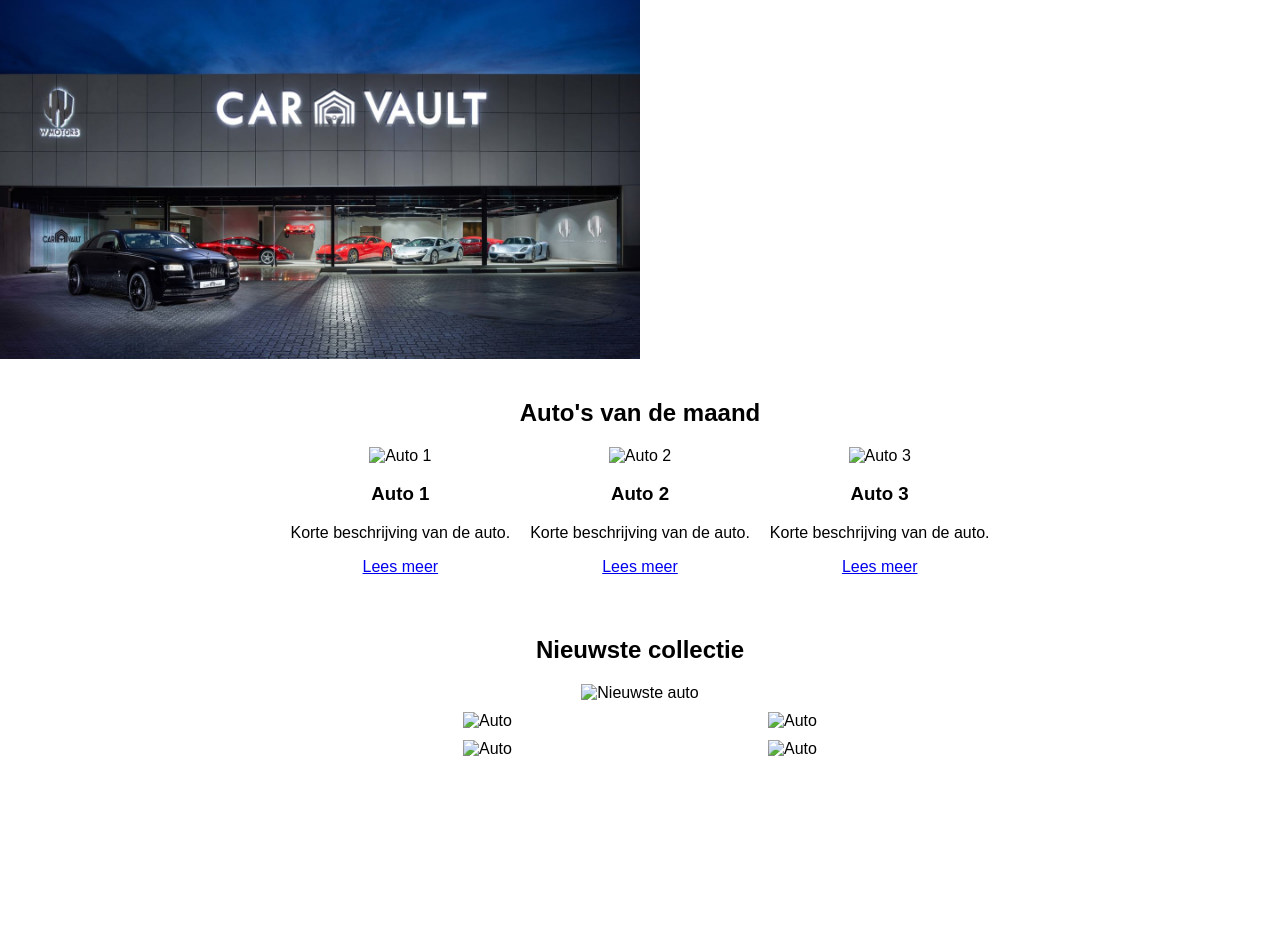
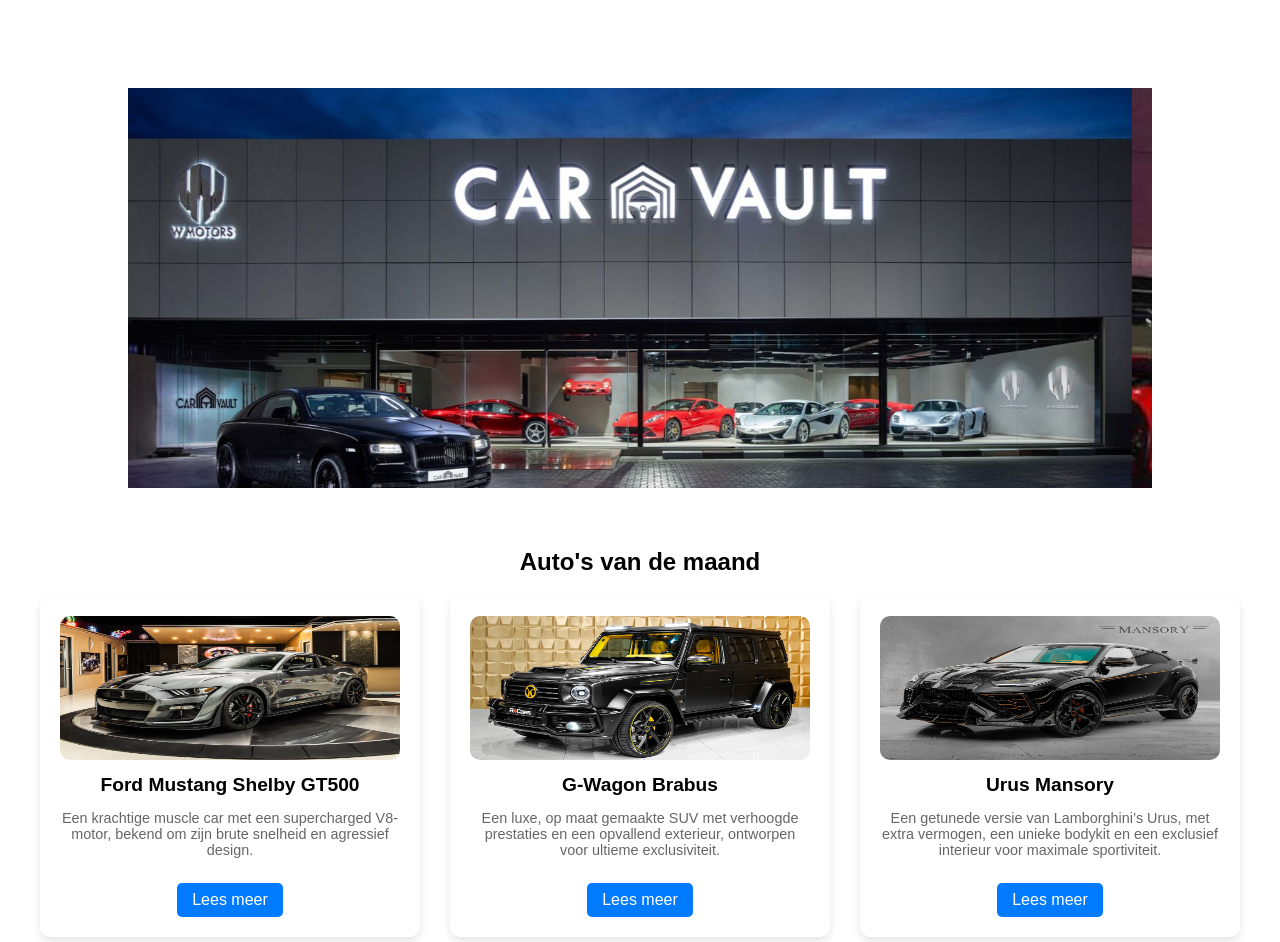
Before and after one commit to Marcianojrm/individueleWEB, a plain HTML site: page InvdOpdracht/Index.html in a window 1280 px wide. Shown: the part 286-1228 px from the top of the page. Drawn offline with Linux system fonts and the light colour scheme.

Commit message:
Homepage afgerond

```diff
--- a/InvdOpdracht/Index.html
+++ b/InvdOpdracht/Index.html
@@ -30,7 +30,7 @@
 
         <section class="slideshow-container">
             <div class="slides">
-                <img src="pictures/car_vault.jpeg" alt="Slide 1" class="active">
+                <img src="pictures/car_vault.jpeg" alt="Slide 1">
                 <img src="pictures/carvault2.jpg" alt="Slide 2">
                 <img src="pictures/carvault3.jpg" alt="Slide 3">
             </div>
@@ -40,21 +40,21 @@
             <h2>Auto's van de maand</h2>
             <div class="cars">
                 <div class="car">
-                    <img src="placeholder.jpg" alt="Auto 1">
-                    <h3>Auto 1</h3>
-                    <p>Korte beschrijving van de auto.</p>
+                    <img src="pictures/FordMustangShelby.jpg" alt="Ford Mustang Shelby GT500">
+                    <h3>Ford Mustang Shelby GT500</h3>
+                    <p>Een krachtige muscle car met een supercharged V8-motor, bekend om zijn brute snelheid en agressief design.</p>
                     <a href="#">Lees meer</a>
                 </div>
                 <div class="car">
-                    <img src="placeholder.jpg" alt="Auto 2">
-                    <h3>Auto 2</h3>
-                    <p>Korte beschrijving van de auto.</p>
+                    <img src="pictures/Gwagon.jpg" alt="G-Wagon Brabus">
+                    <h3>G-Wagon Brabus</h3>
+                    <p>Een luxe, op maat gemaakte SUV met verhoogde prestaties en een opvallend exterieur, ontworpen voor ultieme exclusiviteit.</p>
                     <a href="#">Lees meer</a>
                 </div>
                 <div class="car">
-                    <img src="placeholder.jpg" alt="Auto 3">
-                    <h3>Auto 3</h3>
-                    <p>Korte beschrijving van de auto.</p>
+                    <img src="pictures/urus.jpg" alt="Urus Mansory">
+                    <h3>Urus Mansory</h3>
+                    <p>Een getunede versie van Lamborghini’s Urus, met extra vermogen, een unieke bodykit en een exclusief interieur voor maximale sportiviteit.</p>
                     <a href="#">Lees meer</a>
                 </div>
             </div>
@@ -63,21 +63,26 @@
         <section class="latest-collection">
             <h2>Nieuwste collectie</h2>
             <div class="collection-grid">
-                <div class="large"><img src="placeholder.jpg" alt="Nieuwste auto"></div>
-                <div class="small"><img src="placeholder.jpg" alt="Auto"></div>
-                <div class="small"><img src="placeholder.jpg" alt="Auto"></div>
-                <div class="small"><img src="placeholder.jpg" alt="Auto"></div>
-                <div class="small"><img src="placeholder.jpg" alt="Auto"></div>
+                <div class="large"><img src="pictures/Koenegg.jpeg" alt="Nieuwste auto"></div>
+                <div class="small"><img src="pictures/lambo.jpeg" alt="Auto"></div>
+                <div class="small"><img src="pictures/Porsche.jpg" alt="Auto"></div>
+                <div class="small"><img src="pictures/mclaren.jpeg" alt="Auto"></div>
+                <div class="small"><img src="pictures/dodgeram.jpg" alt="Auto"></div>
             </div>
         </section>
     </main>
 
     <footer>
         <div class="links">
-            <a href="#">Link one</a>
-            <a href="#">Link two</a>
-            <a href="#">Link three</a>
-            <a href="#">Link four</a>
+            <a href="#">FAQ</a>
+            <a href="#">Contact ons</a>
+            <a href="#">Over ons</a>
+            <a href="#">Catalogus</a>
+        </div>
+        <div class="social-icons">
+            <a href="#"><img src="pictures/instagram.png" alt="Instagram"></a>
+            <a href="#"><img src="pictures/facebook.png" alt="Facebook"></a>
+            <a href="#"><img src="pictures/tiktok.png" alt="TikTok"></a>
         </div>
         <p>&copy; 2025 Car Vault. All rights reserved.</p>
     </footer>
--- a/InvdOpdracht/script.js
+++ b/InvdOpdracht/script.js
@@ -1,17 +1,12 @@
 document.addEventListener("DOMContentLoaded", function() {
+    let slidesContainer = document.querySelector(".slides");
     let slides = document.querySelectorAll(".slides img");
     let currentIndex = 0;
 
-    function showSlide(index) {
-        slides.forEach(slide => slide.classList.remove("active"));
-        slides[index].classList.add("active");
+    function nextSlide() {
+        currentIndex = (currentIndex + 1) % slides.length;
+        slidesContainer.style.transform = `translateX(-${currentIndex * 100}%)`;
     }
 
-    function nextSlide() {
-        currentIndex = (currentIndex + 1) % slides.length;
-        showSlide(currentIndex);
-    }
-
-    showSlide(currentIndex);
-    setInterval(nextSlide, 10000);
+    setInterval(nextSlide, 5000);
 });
--- a/InvdOpdracht/style.css
+++ b/InvdOpdracht/style.css
@@ -36,59 +36,162 @@
 .hero {
     text-align: center;
     padding: 50px;
-    background-color: #f4f4f4;
+
 }
+
+.hero h1 {
+    font: 4em sans-serif;
+}
+
 .slideshow-container {
     position: relative;
-    max-width: 100%;
+    width: 80%;
+    max-width: 1200px;
+    margin: 0 auto;
     overflow: hidden;
+    background-color: white;
+    display: flex;
+    align-items: center;
+    justify-content: center;
 }
+
+.slides {
+    display: flex;
+    width: 300%;
+    transition: transform 1s ease-in-out;
+    transform: translateX(0); /* Zorgt ervoor dat de eerste afbeelding correct zichtbaar is */
+}
+
 .slides img {
-    width: 50vw;
-    display: none;
-}
-.slides img.active {
+    width: 100%;
+    height: 50vh;
+    flex-shrink: 0;
+    object-fit: cover;
     display: block;
 }
-.featured, .latest-collection {
-    padding: 20px;
+
+
+
+.featured {
+    padding: 40px;
     text-align: center;
+
 }
+
+
 .cars {
     display: flex;
     justify-content: center;
-    gap: 20px;
+    gap: 30px;
+    flex-wrap: nowrap; /* Zorgt ervoor dat de auto's naast elkaar blijven */
+    max-width: 1200px;
+    width: 100%;
+    margin: 0 auto;
 }
+
+.car {
+    background-color: white;
+    border-radius: 10px;
+    box-shadow: 0 4px 8px rgba(0, 0, 0, 0.1);
+    padding: 20px;
+    width: 30%; /* Zorgt ervoor dat ze altijd in een rij van 3 blijven */
+    min-width: 280px; /* Voorkomt dat ze te smal worden op kleinere schermen */
+    text-align: center;
+    transition: transform 0.3s ease-in-out;
+}
+
+
+.car:hover {
+    transform: translateY(-5px);
+}
+
 .car img {
     width: 100%;
-    max-width: 200px;
-    height: auto;
+    height: 18vh; /* Stel een vaste hoogte in voor consistentie */
+     /* Zorgt ervoor dat de afbeelding bijgesneden wordt zonder vervorming */
+    border-radius: 10px;
 }
+
+.car h3 {
+    font-size: 1.2em;
+    margin: 10px 0;
+}
+
+.car p {
+    font-size: 0.9em;
+    color: #666;
+}
+
+.car a {
+    display: inline-block;
+    margin-top: 10px;
+    padding: 8px 15px;
+    background-color: #007BFF;
+    color: white;
+    text-decoration: none;
+    border-radius: 5px;
+    transition: background 0.3s;
+}
+
+.car a:hover {
+    background-color: #0056b3;
+}
+
+.latest-collection {
+    padding: 40px;
+    text-align: center;
+    background: linear-gradient(to bottom, #f8f8f8, #e0e0e0);
+    max-width: 1200px;
+    border-radius: 25px; /* Rondere randen */
+    margin: 0 auto;
+    overflow: hidden;
+}
+
 .collection-grid {
     display: grid;
-    grid-template-columns: repeat(2, 1fr);
+    grid-template-columns: repeat(3, 1fr);
+    grid-template-rows: repeat(2, 1fr);
     gap: 10px;
-    max-width: 600px;
+    width: 100%;
+    max-width: 900px;
     margin: auto;
 }
+
 .large {
     grid-column: span 2;
+    grid-row: span 2;
 }
-.small img, .large img {
+
+.collection-grid img {
     width: 100%;
-    height: auto;
+    height: 100%;
+    object-fit: cover;
+    border-radius: 15px;
 }
 footer {
     text-align: center;
     padding: 20px;
     background-color: #333;
     color: white;
-    margin-top: 20vw;
+    margin-top: 20px;
 }
 .links a {
-    margin: 0 10px;
+    margin: 0 15px;
     color: white;
     text-decoration: none;
+    font-size: 16px;
+}
+.social-icons {
+    margin-top: 10px;
+}
+.social-icons a {
+    margin: 0 10px;
+    display: inline-block;
+}
+.social-icons img {
+    width: 24px;
+    height: 24px;
+    filter: invert(1);
 }
 .logo img {
     width: 60px;
```
Also changed, not shown: InvdOpdracht/pictures/facebook.png (added), InvdOpdracht/pictures/instagram.png (added), InvdOpdracht/pictures/tiktok.png (added).
